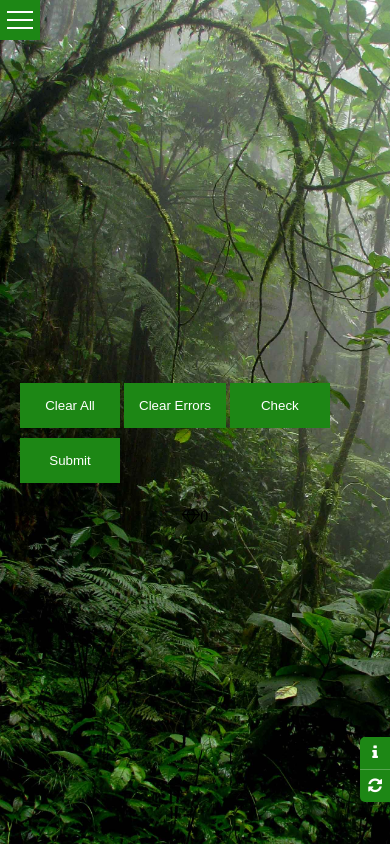
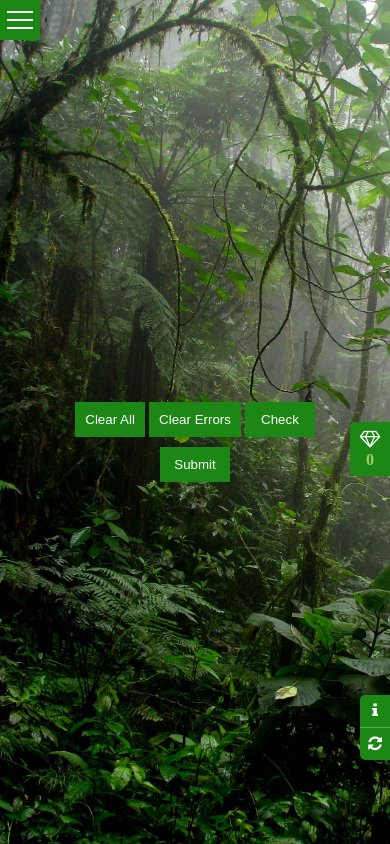
Before and after one commit to mahendrakanojiya/crosswordpuzzle, a plain HTML site: page playpage.html in a window 390 px wide. Drawn offline with Linux system fonts and the light colour scheme.

Commit message:
Update Custom Stylesheet

```diff
--- a/css/style.css
+++ b/css/style.css
@@ -559,6 +559,34 @@ body {
 	background-color: #eee;
 }
 
+/* Current Puzzle Coin  */
+.crntpuzzle-coin {
+	color: #A1CC63;
+	font-weight: bold;
+	text-align: center;
+	background-color: #1d8715;
+	border: 2px solid #1d8715;
+	border-radius: 5px 0 0 5px;
+	padding: 5px;
+	position: absolute;
+	top: 30%;
+	left: auto;
+	right: 0;
+	z-index: 2;
+    width: 40px;
+}
+.crntpuzzle-coin i.fa {
+	color: #ffffff;
+	font-size: 18px;
+	line-height: 1.2;
+}
+
+
+
+
+
+
+
 
 
 
@@ -701,7 +729,7 @@ body {
 	/* Puzzle Sticky Buttons */
 	.puzzle-btns {
 		top: auto;
-		bottom: 5%;
+		bottom: 10%;
 		transform: none;
 	}
 
@@ -710,6 +738,11 @@ body {
 		top: auto;
 		bottom: 2%;
 		max-width: 180px;
+	}
+
+	/* Score */
+	.crntpuzzle-coin {
+		top: 50%;
 	}
 
 }
@@ -732,7 +765,17 @@ body {
 	    font-size: 40px;
 	}
 
+	/* puzzle board */
+	#game {
+	    width: 86%;
+	    text-align: center;
+	}
+
 	/* Game Starting Screen Buttons */
+	.gamestrtng-screen button, .gamestrtng-play button {
+	    min-width: 70px;
+	    padding: 10px 10px;
+	}
 	.gmstrtbtn {
 	    width: 65px;
 	    height: 50px;
```
